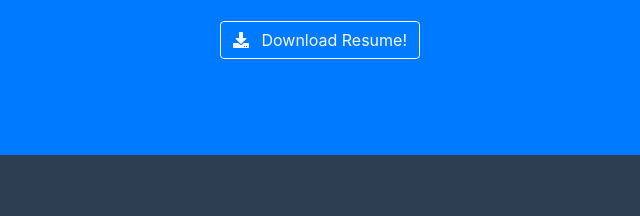
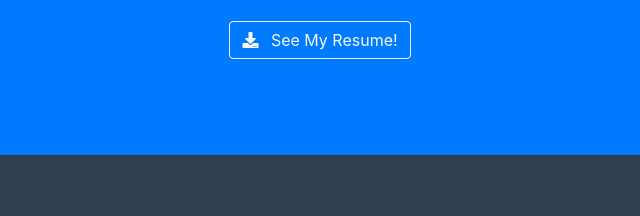
Before and after one commit to dustinaujero/dustinaujero.github.io, a website with bundled scripts: page index.html in a window 1280 px wide. Shown: the part 3483-3699 px from the top of the page, 320-960 px from the left. Built offline with nearby package versions, Linux system fonts and the light colour scheme.

```diff
--- a/index.html
+++ b/index.html
@@ -334,9 +334,9 @@
         </div>
       </div>
       <div class="text-center mt-4">
-        <a class="btn btn-xl btn-outline-light" href="img/resume.pdf" target="_blank" download >
+        <a class="btn btn-xl btn-outline-light" href="img/resume.pdf" target="_blank" >
           <i class="fas fa-download mr-2"></i>
-          Download Resume!
+          See My Resume!
         </a>
       </div>
     </div>
```
